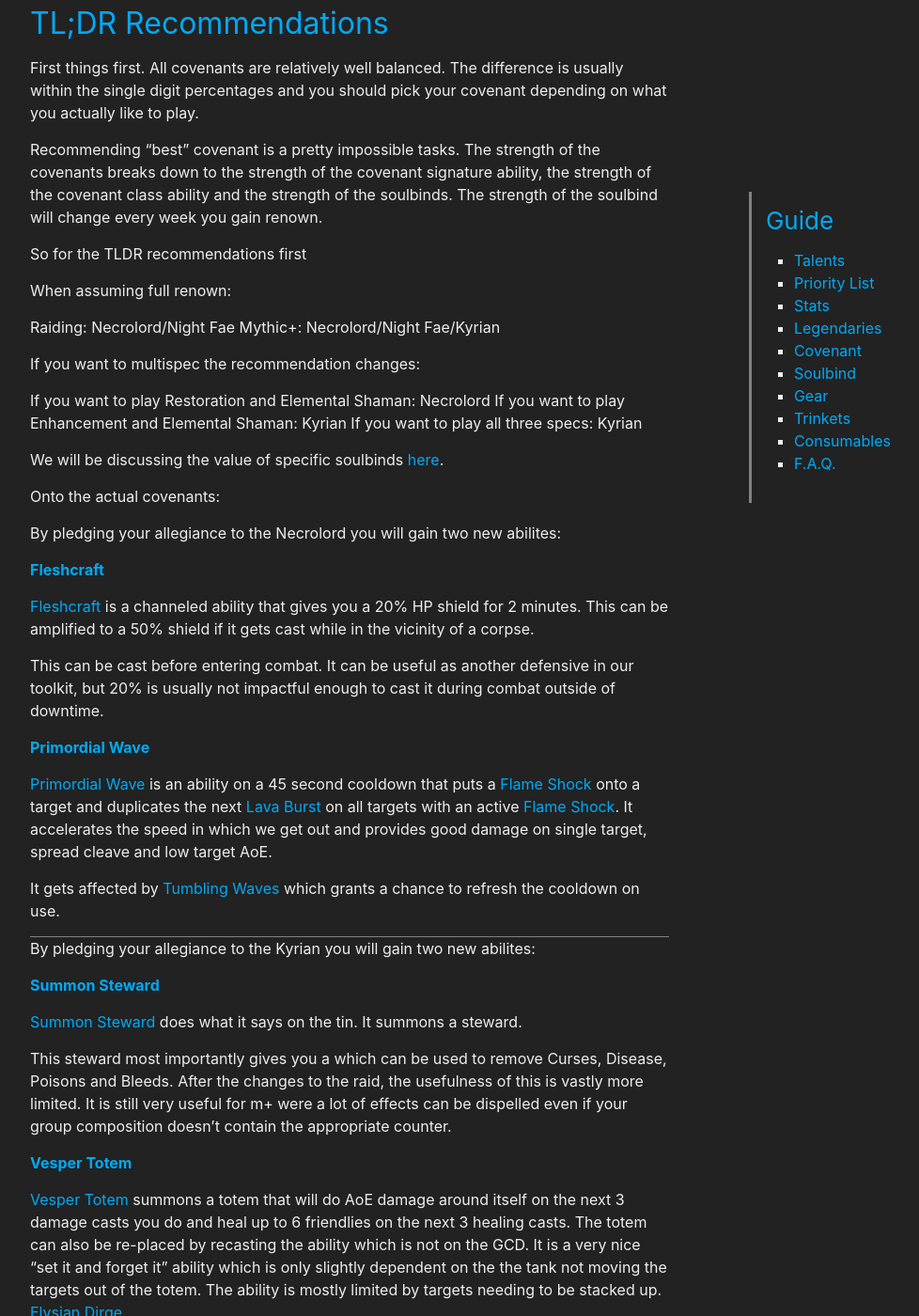
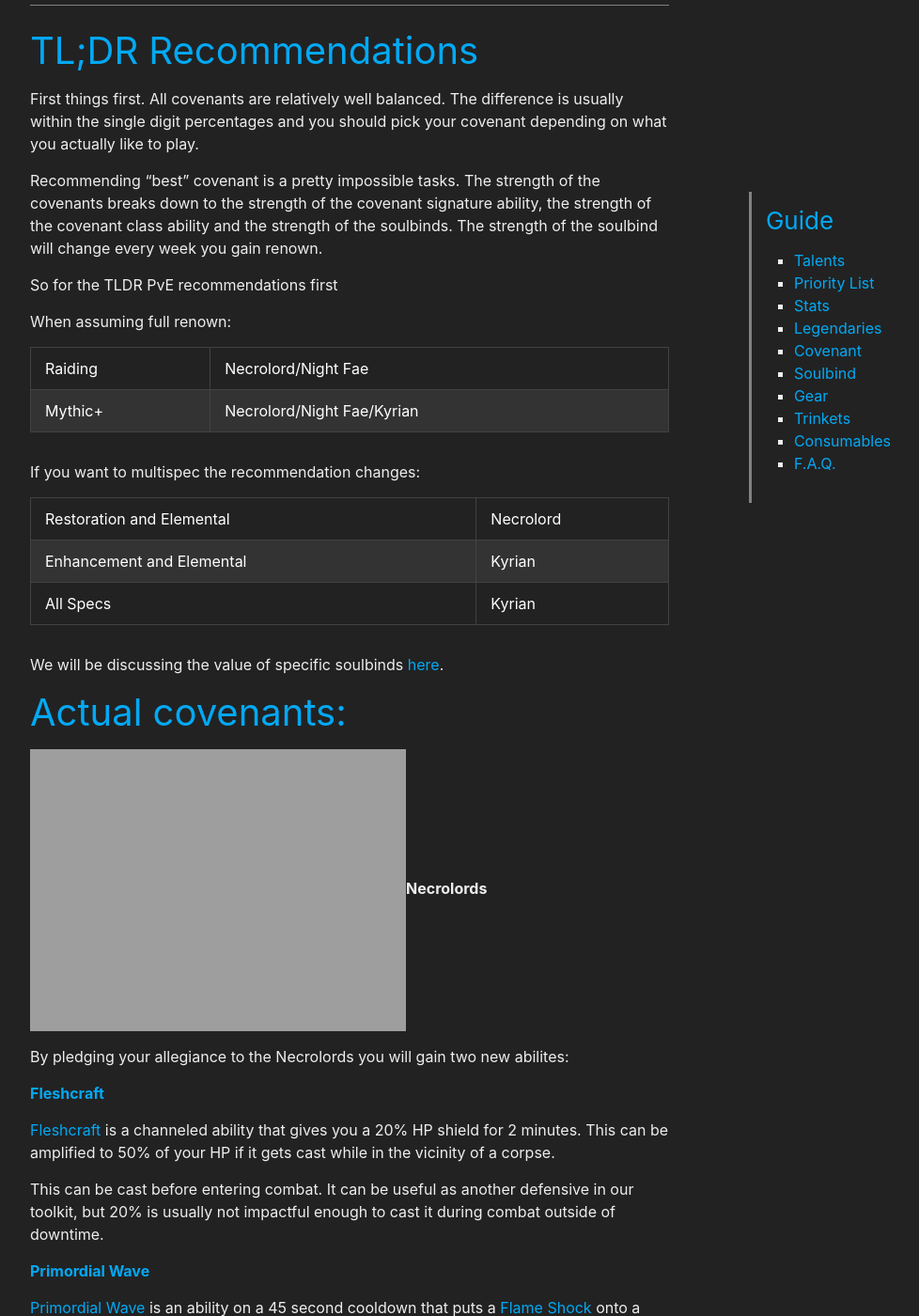
Before and after one commit to stormearthandlava/stormearthandlava.github.io, a Jekyll site: the page built from guide/general/covenant.md, in a window 1280 px wide and 1400 px high, scrolled down 308 px. Shown: the whole window at 94% size, without its empty margins (268-1246 px from the left). Built offline with Jekyll 4.4.1, drawn with Linux system fonts in a browser that asks for light colours; a script that is not in the unit is left out; some of the changed text lies outside the part shown.

Commit message:
Still updating ...

```diff
--- a/_data/site_structure.yml
+++ b/_data/site_structure.yml
@@ -28,8 +28,6 @@
   subcategories:
     - title: Castle Nathria
       url: /guide/raids/nathria.html
-- title: Mythic+
-  url: /guide/general/mythic_plus.html
 
 
 
--- a/_layouts/highcharts_page.html
+++ b/_layouts/highcharts_page.html
@@ -3,4 +3,4 @@
 ---
 {{ content }}
 <script src="https://code.highcharts.com/highcharts.js"></script>
-<script src="https://bloodmallet.com/js/bloodmallet_chart_import.min.js"></script>
+<script src="https://bloodmallet.com/js/bloodmallet_chart_import.js"></script>
--- a/guide/general/covenant.md
+++ b/guide/general/covenant.md
@@ -14,29 +14,33 @@
 The strength of the covenants breaks down to the strength of the covenant signature ability, the strength of the covenant class ability and the strength of the soulbinds.
 The strength of the soulbind will change every week you gain renown.
 
-So for the TLDR recommendations first
+So for the TLDR PvE recommendations first
 
 When assuming full renown:
 
-Raiding: Necrolord/Night Fae
-Mythic+: Necrolord/Night Fae/Kyrian
+---------|-------------------
+Raiding |Necrolord/Night Fae
+Mythic+ |Necrolord/Night Fae/Kyrian
 
 
 If you want to multispec the recommendation changes:
 
-If you want to play Restoration and Elemental Shaman: Necrolord
-If you want to play Enhancement and Elemental Shaman: Kyrian
-If you want to play all three specs: Kyrian
+--------------------------|------------------------
+Restoration and Elemental | Necrolord
+Enhancement and Elemental | Kyrian
+All Specs          | Kyrian
 
 We will be discussing the value of specific soulbinds [here]().
 
-Onto the actual covenants:
+# Actual covenants:
 
-By pledging your allegiance to the Necrolord you will gain two new abilites:
+![Necrolord_IMG]({{ "assets/img/guide/Death_Lords_Sigil.png" | absolute_url}})__Necrolords__
+
+By pledging your allegiance to the Necrolords you will gain two new abilites:
 
 **{{site.data.spell.fleshcraft}}**
 
-{{site.data.spell.fleshcraft}} is a channeled ability that gives you a 20% HP shield for 2 minutes. This can be amplified to a 50% shield if it gets cast while in the vicinity of a corpse.
+{{site.data.spell.fleshcraft}} is a channeled ability that gives you a 20% HP shield for 2 minutes. This can be amplified to 50% of your HP if it gets cast while in the vicinity of a corpse.
 
 This can be cast before entering combat.
 It can be useful as another defensive in our toolkit, but 20% is usually not impactful enough to cast it during combat outside of downtime.
@@ -46,26 +50,29 @@
 {{site.data.spell.primordial_wave}} is an ability on a 45 second cooldown that puts a {{site.data.spell.fs}} onto a target and duplicates the next {{site.data.spell.lvb}} on all targets with an active {{site.data.spell.fs}}.
 It accelerates the speed in which we get {{site.spell.data.spell.fs}} out and provides good damage on single target, spread cleave and low target AoE.
 
-It gets affected by {{site.data.spell.tumbling_waves}} which grants a chance to refresh the cooldown on use.
+It gets affected by the conduit {{site.data.spell.tumbling_waves}} which grants a chance to refresh the cooldown on use.
 
 <hr />
+
+![Kyrian_IMG]({{ "assets/img/guide/Kyrian_Sigil.png" | absolute_url}})__Kyrian__
 
 By pledging your allegiance to the Kyrian you will gain two new abilites:
 
 **{{site.data.spell.summon_steward}}**
 
-{{site.data.spell.summon_steward}} does what it says on the tin. It summons a steward.
-
-This steward most importantly gives you a {{site.data.items.phial_of_serenity}} which can be used to remove Curses, Disease, Poisons and Bleeds. After the changes to the raid, the usefulness of this is vastly more limited. It is still very useful for m+ were a lot of effects can be dispelled even if your group composition doesn't contain the appropriate counter.
+{{site.data.spell.summon_steward}} does what it says on the tin. It summons a  smol, cute, fluffy swolkin, who most importantly, gives you a {{site.data.items.phial_of_serenity}} which can be used to remove Curses, Disease, Poisons and Bleeds. After the changes to the raid, the usefulness of this is vastly more limited. It is still very useful for m+ where a lot of effects can be dispelled even if your group composition doesn't contain the appropriate counter.
 
 **{{site.data.spell.vesper_totem}}**
 
 {{site.data.spell.vesper_totem}} summons a totem that will do AoE damage around itself on the next 3 damage casts you do and heal up to 6 friendlies on the next 3 healing casts.
 The totem can also be re-placed by recasting the ability which is not on the GCD.
 It is a very nice "set it and forget it" ability which is only slightly dependent on the the tank not moving the targets out of the totem. The ability is mostly limited by targets needing to be stacked up.
-{{site.data.spell.elysian_dirge}}
+
+{{site.data.spell.elysian_dirge}} is a conduit that increases the damage done by {{site.data.spell.vesper_totem}} to the closest target, increasing it's value in single target.
 
 <hr />
+
+![NF_IMG]({{ "assets/img/guide/Fae_Sigil.png" | absolute_url}})__Night Fae__
 
 By pledging your allegiance to the Night Fae you will gain two new abilites:
 
```
Also changed, not shown: other parts of guide/general/covenant.md (+7 -3 lines), guide/general/gear.md (deleted, +0 -40 lines), guide/general/trinkets.md (+2 -2 lines), guide/general/weak_auras.md (deleted, +0 -22 lines).
